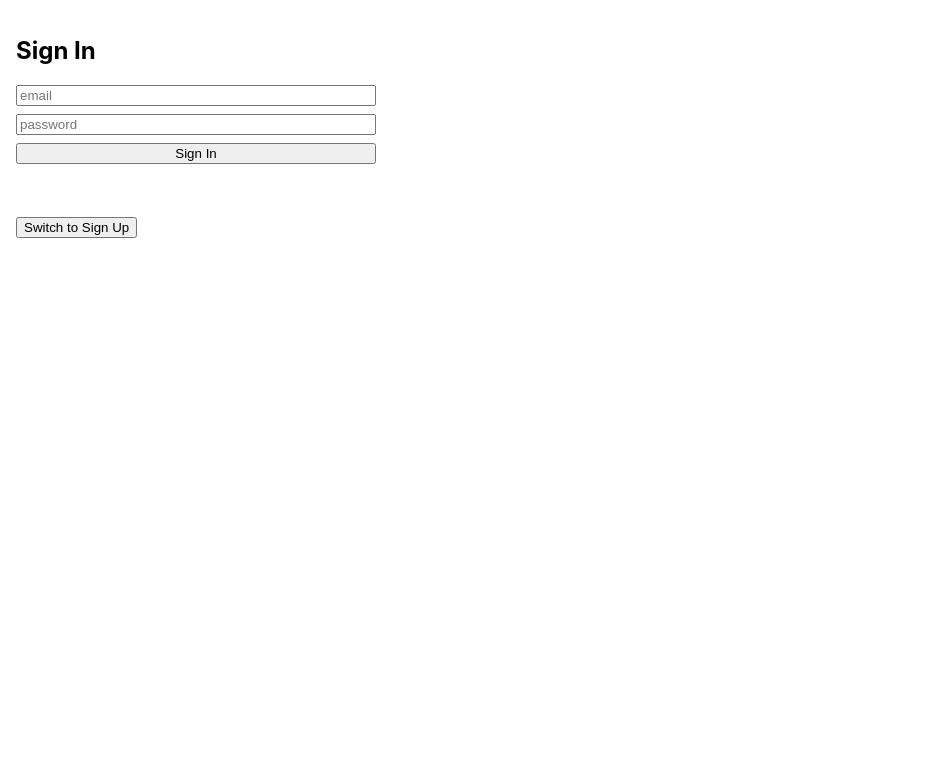
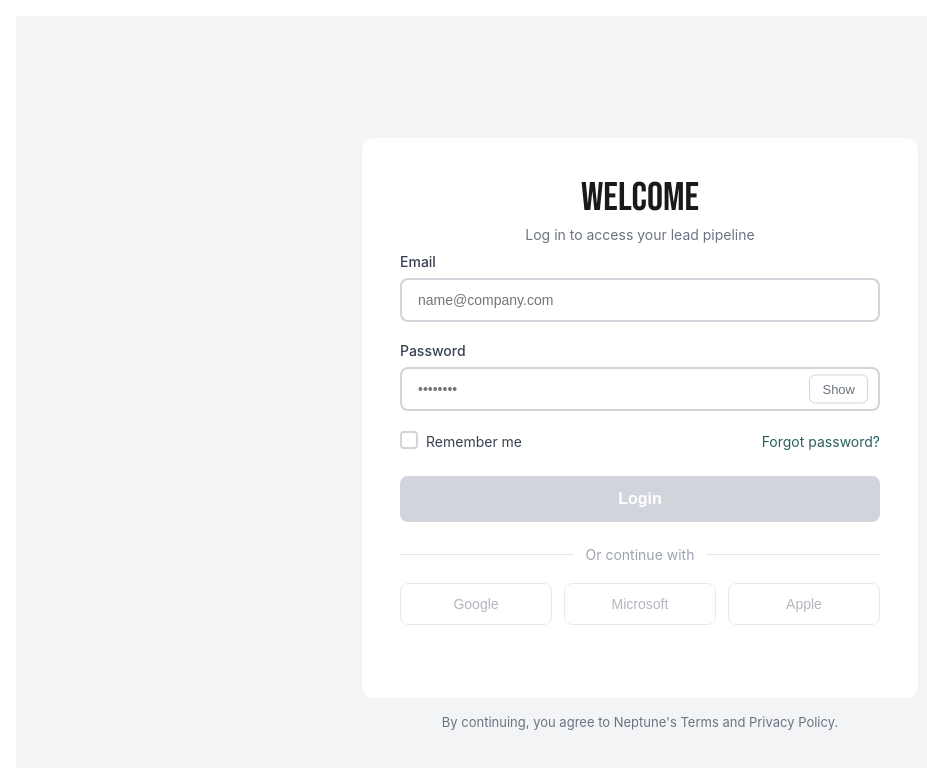
Before and after one commit to neptune-properties/gtm, a Next.js app in the folder apps/web/: page /auth in a window 1280 px wide. Shown: the top 768 px of the page, without its empty margins (0-927 px from the left). Built offline with nearby package versions, Linux system fonts and the light colour scheme.

Commit message:
login page looks like design

```diff
--- a/apps/web/src/app/auth/page.tsx
+++ b/apps/web/src/app/auth/page.tsx
@@ -6,7 +6,8 @@ import { supabaseBrowser } from "@/lib/supabaseClient";
 export default function AuthPage() {
   const [email, setEmail] = useState("");
   const [password, setPassword] = useState("");
-  const [mode, setMode] = useState<"signin" | "signup">("signin");
+  const [showPassword, setShowPassword] = useState(false);
+  const [rememberMe, setRememberMe] = useState(false);
   const [msg, setMsg] = useState("");
   const [loading, setLoading] = useState(false);
   const router = useRouter();
@@ -18,56 +19,344 @@ export default function AuthPage() {
     const supabase = supabaseBrowser();
 
     try {
-      let error;
-      if (mode === "signin") {
-        const { error: e } = await supabase.auth.signInWithPassword({ email, password });
-        error = e;
-      } else {
-        const { data, error: e } = await supabase.auth.signUp({ email, password });
-        error = e;
+      const { error } = await supabase.auth.signInWithPassword({
+        email,
+        password,
+        options: {
+          persistSession: rememberMe
+        }
+      });
 
-        // If email confirmations are ON, user may not have a session yet:
-        if (!error && data.user && !data.session) {
-          setMsg("Check your email to confirm your account.");
-          return;
-        }
-      }
       if (error) throw error;
 
-      setMsg("Success! Redirecting…");
-      router.push("/targets");
+      router.push("/");
     } catch (err: any) {
-      setMsg(err?.message || "Auth error");
+      setMsg(err?.message || "Invalid email or password");
     } finally {
       setLoading(false);
     }
   };
 
   return (
-    <div style={{ maxWidth: 360 }}>
-      <h2>{mode === "signin" ? "Sign In" : "Sign Up"}</h2>
-      <form onSubmit={onSubmit} style={{ display: "grid", gap: 8 }}>
+    <div style={{
+      minHeight: '100vh',
+      backgroundColor: '#f3f4f6',
+      display: 'flex',
+      flexDirection: 'column',
+      alignItems: 'center',
+      justifyContent: 'center',
+      padding: '24px'
+    }}>
+      {/* Login Card */}
+      <div style={{
+        backgroundColor: 'white',
+        borderRadius: '12px',
+        padding: '20px 38px 20px 38px',
+        width: '100%',
+        maxWidth: '480px',
+        minHeight: '520px'
+      }}>
+        {/* Welcome Header */}
+        <div style={{ textAlign: 'center', marginBottom: '10px', paddingTop: '20px' }}>
+          <h1 style={{
+            fontSize: '40px',
+            fontWeight: '400',
+            color: '#1A1A1A',
+            margin: '0 0 8px 0',
+            letterSpacing: '0px',
+            fontFamily: 'Bebas Neue, sans-serif',
+            lineHeight: '100%'
+          }}>
+            WELCOME
+          </h1>
+          <p style={{
+            fontSize: '14px',
+            color: '#6b7280',
+            margin: 0
+          }}>
+            Log in to access your lead pipeline
+          </p>
+        </div>
+
+        {/* Login Form */}
+        <form onSubmit={onSubmit}>
+          {/* Email Field */}
+          <div style={{ marginBottom: '20px' }}>
+            <label style={{
+              display: 'block',
+              fontSize: '14px',
+              fontWeight: '500',
+              color: '#374151',
+              marginBottom: '8px'
+            }}>
+              Email
+            </label>
             <input
-          placeholder="email"
+              type="email"
+              placeholder="name@company.com"
               value={email}
               onChange={(e) => setEmail(e.target.value)}
-          autoComplete="email"
+              required
+              style={{
+                width: '100%',
+                padding: '12px 16px',
+                border: '2px solid #d1d5db',
+                borderRadius: '8px',
+                fontSize: '14px',
+                outline: 'none',
+                backgroundColor: 'white',
+                boxSizing: 'border-box',
+                transition: 'border-color 0.2s'
+              }}
+              onFocus={(e) => {
+                e.target.style.borderColor = '#2c5f5f';
+                e.target.style.borderWidth = '2px';
+              }}
+              onBlur={(e) => {
+                e.target.style.borderColor = '#d1d5db';
+              }}
             />
+          </div>
+
+          {/* Password Field */}
+          <div style={{ marginBottom: '20px' }}>
+            <label style={{
+              display: 'block',
+              fontSize: '14px',
+              fontWeight: '500',
+              color: '#374151',
+              marginBottom: '8px'
+            }}>
+              Password
+            </label>
+            <div style={{ position: 'relative' }}>
               <input
-          placeholder="password"
-          type="password"
+                type={showPassword ? "text" : "password"}
+                placeholder="••••••••"
                 value={password}
                 onChange={(e) => setPassword(e.target.value)}
-          autoComplete={mode === "signin" ? "current-password" : "new-password"}
+                required
+                style={{
+                  width: '100%',
+                  padding: '12px 40px 12px 16px',
+                  border: '2px solid #d1d5db',
+                  borderRadius: '8px',
+                  fontSize: '14px',
+                  outline: 'none',
+                  backgroundColor: 'white',
+                  boxSizing: 'border-box',
+                  transition: 'border-color 0.2s'
+                }}
+                onFocus={(e) => {
+                  e.target.style.borderColor = '#2c5f5f';
+                  e.target.style.borderWidth = '2px';
+                }}
+                onBlur={(e) => {
+                  e.target.style.borderColor = '#d1d5db';
+                }}
               />
-        <button type="submit" disabled={loading}>
-          {loading ? "…" : mode === "signin" ? "Sign In" : "Create Account"}
+              <button
+                type="button"
+                onClick={() => setShowPassword(!showPassword)}
+                style={{
+                  position: 'absolute',
+                  right: '12px',
+                  top: '50%',
+                  transform: 'translateY(-50%)',
+                  border: '1px solid #d1d5db',
+                  background: 'white',
+                  color: '#6b7280',
+                  fontSize: '13px',
+                  cursor: 'pointer',
+                  padding: '6px 12px',
+                  borderRadius: '6px'
+                }}
+              >
+                {showPassword ? 'Hide' : 'Show'}
               </button>
+            </div>
+          </div>
+
+          {/* Remember Me & Forgot Password */}
+          <div style={{
+            display: 'flex',
+            justifyContent: 'space-between',
+            alignItems: 'center',
+            marginBottom: '24px'
+          }}>
+            <label style={{
+              display: 'flex',
+              alignItems: 'center',
+              fontSize: '14px',
+              color: '#374151',
+              cursor: 'pointer'
+            }}>
+              <div style={{ position: 'relative', marginRight: '8px' }}>
+                <input
+                  type="checkbox"
+                  checked={rememberMe}
+                  onChange={(e) => setRememberMe(e.target.checked)}
+                  style={{
+                    cursor: 'pointer',
+                    width: '18px',
+                    height: '18px',
+                    margin: 0,
+                    appearance: 'none',
+                    border: '2px solid #d1d5db',
+                    borderRadius: '4px',
+                    backgroundColor: rememberMe ? '#2c5f5f' : 'white'
+                  }}
+                />
+              </div>
+              Remember me
+            </label>
+            <a
+              href="#"
+              style={{
+                fontSize: '14px',
+                color: '#2c5f5f',
+                textDecoration: 'none'
+              }}
+              onClick={(e) => {
+                e.preventDefault();
+                alert('Password reset functionality coming soon!');
+              }}
+            >
+              Forgot password?
+            </a>
+          </div>
+
+          {/* Error Message */}
+          {msg && (
+            <div style={{
+              padding: '12px',
+              backgroundColor: '#fee2e2',
+              border: '1px solid #fecaca',
+              borderRadius: '8px',
+              color: '#dc2626',
+              fontSize: '14px',
+              marginBottom: '20px'
+            }}>
+              {msg}
+            </div>
+          )}
+
+          {/* Login Button */}
+          <button
+            type="submit"
+            disabled={loading || !email || !password}
+            style={{
+              width: '100%',
+              padding: '14px',
+              backgroundColor: (loading || !email || !password) ? '#d1d5db' : '#2c5f5f',
+              color: 'white',
+              border: 'none',
+              borderRadius: '8px',
+              fontSize: '16px',
+              fontWeight: '600',
+              cursor: (loading || !email || !password) ? 'not-allowed' : 'pointer',
+              marginBottom: '24px',
+              transition: 'background-color 0.2s'
+            }}
+            onMouseEnter={(e) => {
+              if (!loading && email && password) {
+                e.currentTarget.style.backgroundColor = '#234848';
+              }
+            }}
+            onMouseLeave={(e) => {
+              if (!loading && email && password) {
+                e.currentTarget.style.backgroundColor = '#2c5f5f';
+              }
+            }}
+          >
+            {loading ? 'Logging in...' : 'Login'}
+          </button>
+
+          {/* Social Login Divider */}
+          <div style={{
+            display: 'flex',
+            alignItems: 'center',
+            marginBottom: '20px'
+          }}>
+            <div style={{ flex: 1, height: '1px', backgroundColor: '#e5e7eb' }} />
+            <span style={{
+              padding: '0 12px',
+              fontSize: '14px',
+              color: '#9ca3af'
+            }}>
+              Or continue with
+            </span>
+            <div style={{ flex: 1, height: '1px', backgroundColor: '#e5e7eb' }} />
+          </div>
+
+          {/* Social Login Buttons */}
+          <div style={{
+            display: 'grid',
+            gridTemplateColumns: 'repeat(3, 1fr)',
+            gap: '12px'
+          }}>
+            <button
+              type="button"
+              disabled
+              style={{
+                padding: '12px',
+                border: '1px solid #d1d5db',
+                borderRadius: '8px',
+                backgroundColor: 'white',
+                fontSize: '14px',
+                color: '#6b7280',
+                cursor: 'not-allowed',
+                opacity: 0.5
+              }}
+            >
+              Google
+            </button>
+            <button
+              type="button"
+              disabled
+              style={{
+                padding: '12px',
+                border: '1px solid #d1d5db',
+                borderRadius: '8px',
+                backgroundColor: 'white',
+                fontSize: '14px',
+                color: '#6b7280',
+                cursor: 'not-allowed',
+                opacity: 0.5
+              }}
+            >
+              Microsoft
+            </button>
+            <button
+              type="button"
+              disabled
+              style={{
+                padding: '12px',
+                border: '1px solid #d1d5db',
+                borderRadius: '8px',
+                backgroundColor: 'white',
+                fontSize: '14px',
+                color: '#6b7280',
+                cursor: 'not-allowed',
+                opacity: 0.5
+              }}
+            >
+              Apple
+            </button>
+          </div>
         </form>
-      <p style={{ color: "#555", minHeight: 20 }}>{msg}</p>
-      <button onClick={() => setMode(mode === "signin" ? "signup" : "signin")}>
-        Switch to {mode === "signin" ? "Sign Up" : "Sign In"}
-      </button>
+      </div>
+
+      {/* Footer */}
+      <p style={{
+        marginTop: '16px',
+        fontSize: '13px',
+        color: '#6b7280',
+        textAlign: 'center',
+        maxWidth: '480px'
+      }}>
+        By continuing, you agree to Neptune's Terms and Privacy Policy.
+      </p>
     </div>
   );
 }
--- a/apps/web/src/app/layout.tsx
+++ b/apps/web/src/app/layout.tsx
@@ -9,6 +9,11 @@ export default function RootLayout({ children }: { children: ReactNode }) {
 
   return (
     <html lang="en">
+      <head>
+        <link rel="preconnect" href="https://fonts.googleapis.com" />
+        <link rel="preconnect" href="https://fonts.gstatic.com" crossOrigin="anonymous" />
+        <link href="https://fonts.googleapis.com/css2?family=Bebas+Neue&display=swap" rel="stylesheet" />
+      </head>
       <body style={{ margin: 0, fontFamily: "Inter, system-ui, Arial" }}>
         {/* Wrap everything except /auth in RequireAuth */}
         {isAuthPage ? (
```
Lines whose indentation alone changed are shown as unchanged.
